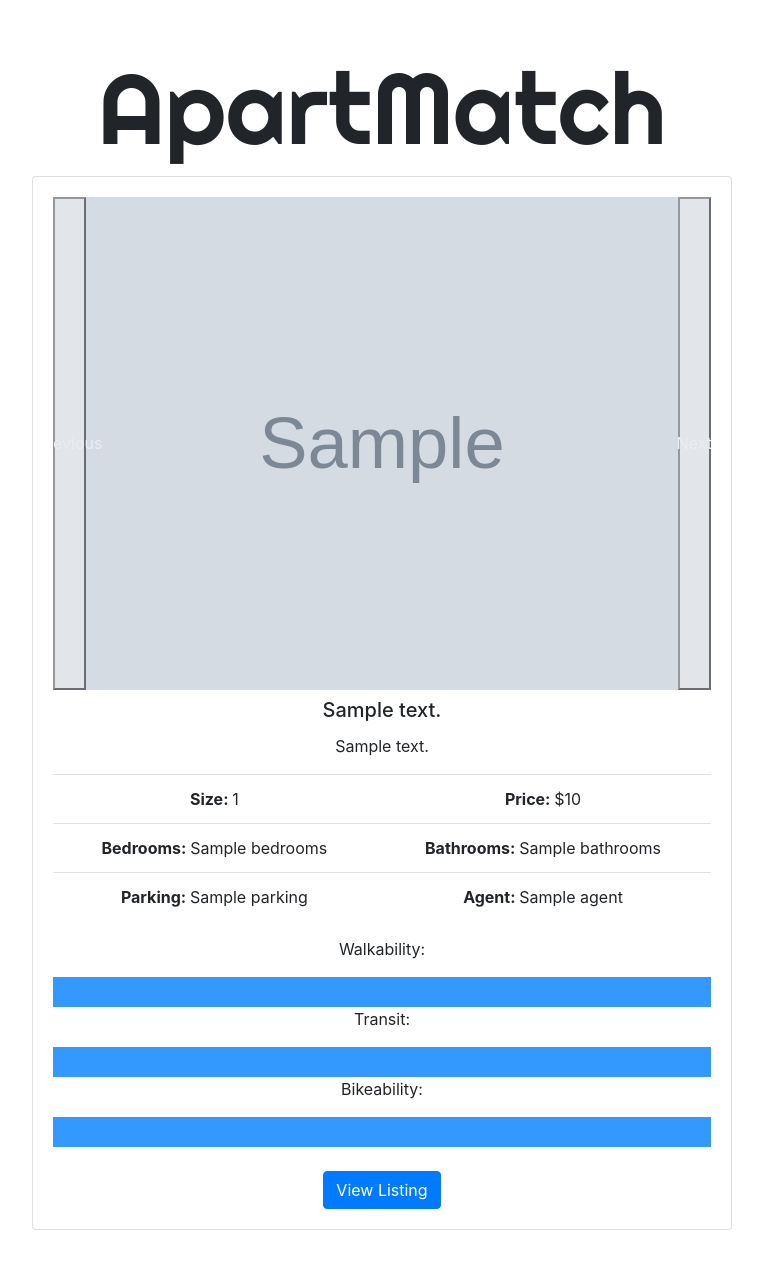
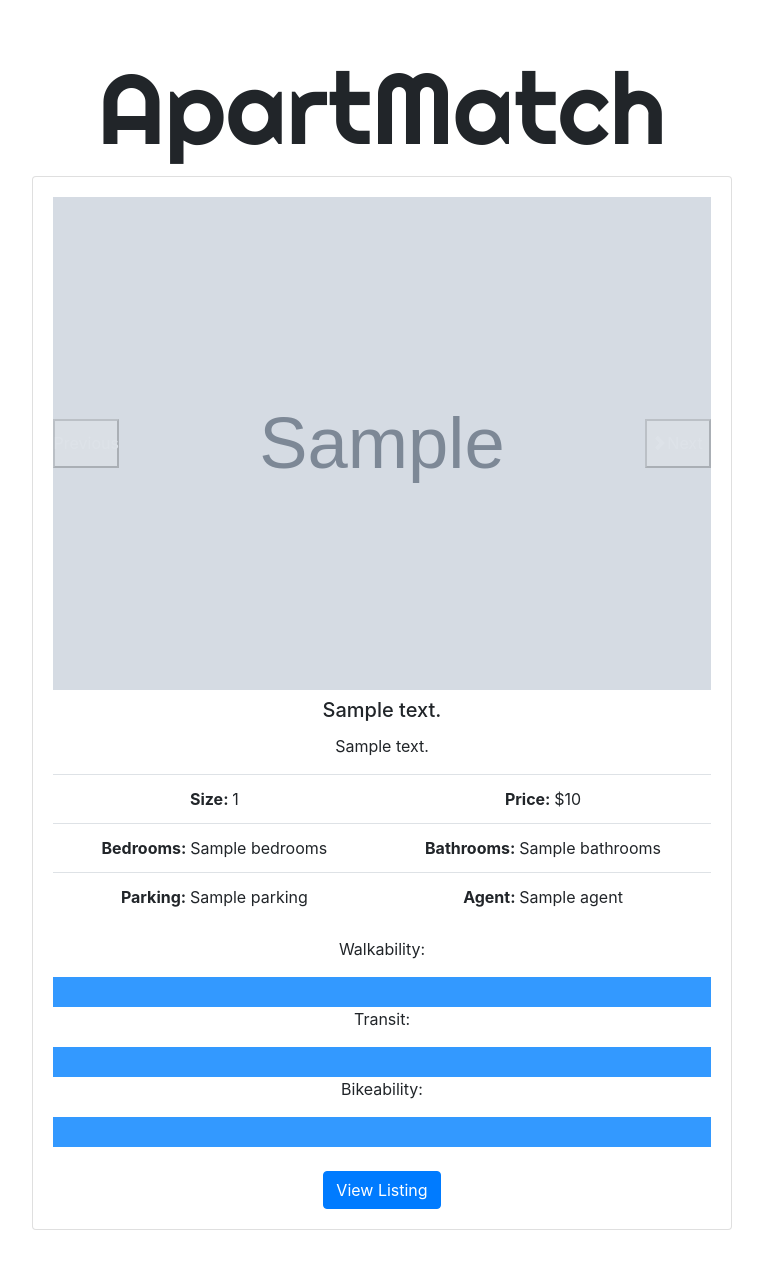
Before and after one commit to thabnir/ApartMatch, a Flask app: template templates/galleryview.html in a window 1280 px wide. Shown: the whole page, without its empty margins (258-1021 px from the left). Run offline with Flask 3, Linux system fonts and the light colour scheme; the template is opened without the code that fills it: most values are stand-ins (such as "Sample title", 1, 10 or a date in 2020); grey boxes marked "Sample" are stand-in pictures; some libraries are stand-ins or nearby versions.

Commit message:
made working (crappy) carousel view

```diff
--- a/app.py
+++ b/app.py
@@ -9,7 +9,6 @@ Bootstrap(app)
 @app.route('/', methods=['GET', 'POST'])
 def index():
     return render_template('index.html')
-
 
 
 bedroom_mapping = {
@@ -25,10 +24,10 @@ bedroom_mapping = {
     "FIVE_PLUS": realtor.NumFilter.FIVE_PLUS,
 }
 
+
 # TODOS FOR TOMORROW:
 # MAKE THE SCRAPER PART AT THE END OF SEARCH WORK
 # MAKE THE ARROWS ON THE SIDES OF THE SLIDESHOW THING NOT SUCK
-
 
 
 # TODO: TRANSLATE THE DESCRIPTIONS
@@ -36,6 +35,7 @@ bedroom_mapping = {
 # ALSO MANY SUCK
 # DO A FILTERING PROCESS?
 # MAYBE THAT CAN BE PART OF THE AI CHUNK THAT WE ARE SUPPOSED TO HAVE
+
 @app.route('/search', methods=['GET', 'POST'])
 def search():
     user_prefs = request.form.to_dict()
@@ -47,7 +47,9 @@ def search():
                                     bathrooms=bedroom_mapping[user_prefs['baths']])
 
     for apartment in apt_data:
-        apartment['photo_list'] = [apartment['photo']]
+        img_url = apartment['photo']
+        apartment['photo_list'] = realtor.get_listing_images(img_url)
+
         apartment['address'] = apartment['address'].replace('|', '\n')
         # convert from numpy.int64 to int
         apartment['walkscore'] = int(apartment['walkscore'])
@@ -60,10 +62,9 @@ def search():
         # remove the extra info at the end of the address
         apartment['address'] = apartment['address'].split('(')[0]
 
-    apt = apt_data[0]
-    print(f'Photos: {apt["photo_list"]}')
+    return render_template('galleryview.html', data=apt_data)
 
-    return render_template('galleryview.html', data=apt_data)
+
 
 
 if __name__ == '__main__':
--- a/templates/galleryview.html
+++ b/templates/galleryview.html
@@ -1,52 +1,74 @@
 <!DOCTYPE html>
-<html>
+<html lang="en">
   <head>
     <title>ApartMatch</title>
-    <link rel="stylesheet" href="https://maxcdn.bootstrapcdn.com/bootstrap/4.0.0/css/bootstrap.min.css">
-    <link href='https://fonts.googleapis.com/css?family=Righteous' rel='stylesheet'>
+    <link
+      rel="stylesheet"
+      href="https://maxcdn.bootstrapcdn.com/bootstrap/4.0.0/css/bootstrap.min.css"
+    />
+    <link
+      href="https://fonts.googleapis.com/css?family=Righteous"
+      rel="stylesheet"
+    />
+
+    <script src="https://cdn.jsdelivr.net/npm/bootstrap@5.3.0/dist/js/bootstrap.min.js"></script>
 
     <style>
       .carousel-control-prev-icon,
       .carousel-control-next-icon {
-            height: 20px;    /* Change these values as needed */
+        height: 20px;
+        /* Change these values as needed */
         width: 20px;
       }
+
       /* If you want to increase the size of the clickable area */
       .carousel-control-prev,
       .carousel-control-next {
-            width: 5%;   /* Change this value as needed */
+        width: 10%;
+        /* Change this value as needed */
+        height: 10%;
+        top: 45%;
+        /* Adjust this value to center the arrows */
+        bottom: 45%;
+        opacity: 20%;
       }
+
       h1 {
-            font-family: 'Righteous', sans-serif;
+        font-family: "Righteous", sans-serif;
         font-size: 100px;
         text-align: center;
       }
+
       .card {
         cursor: pointer;
         transition: 0.3s;
         width: 63%;
         margin: auto;
       }
+
       .card:hover {
         transform: scale(1.05);
       }
+
       .score-bar {
         height: 30px;
         background-color: #e0e0e0;
       }
+
       .score-fill {
         height: 30px;
         background-color: #3399ff;
       }
     </style>
   </head>
+
   <body>
     <div class="container pt-5">
       <h1>ApartMatch</h1>
       {% for apartment in data %}
       <div class="card mb-5">
         <div class="card-body text-center">
-                <div class="carousel slide" data-bs-ride="carousel">
+          <!-- <div class="carousel slide" data-bs-ride="carousel" id="apartmentCarousel">
           <div class="carousel-inner">
             {% for photo_url in apartment['photo_list'] %}
             <div class="carousel-item {% if loop.first %}active{% endif %}">
```
Also changed, not shown: other parts of templates/galleryview.html (+58 -9 lines), requirements.txt (added, +135 -0 lines), 1 other file. Lines whose indentation alone changed are shown as unchanged.
